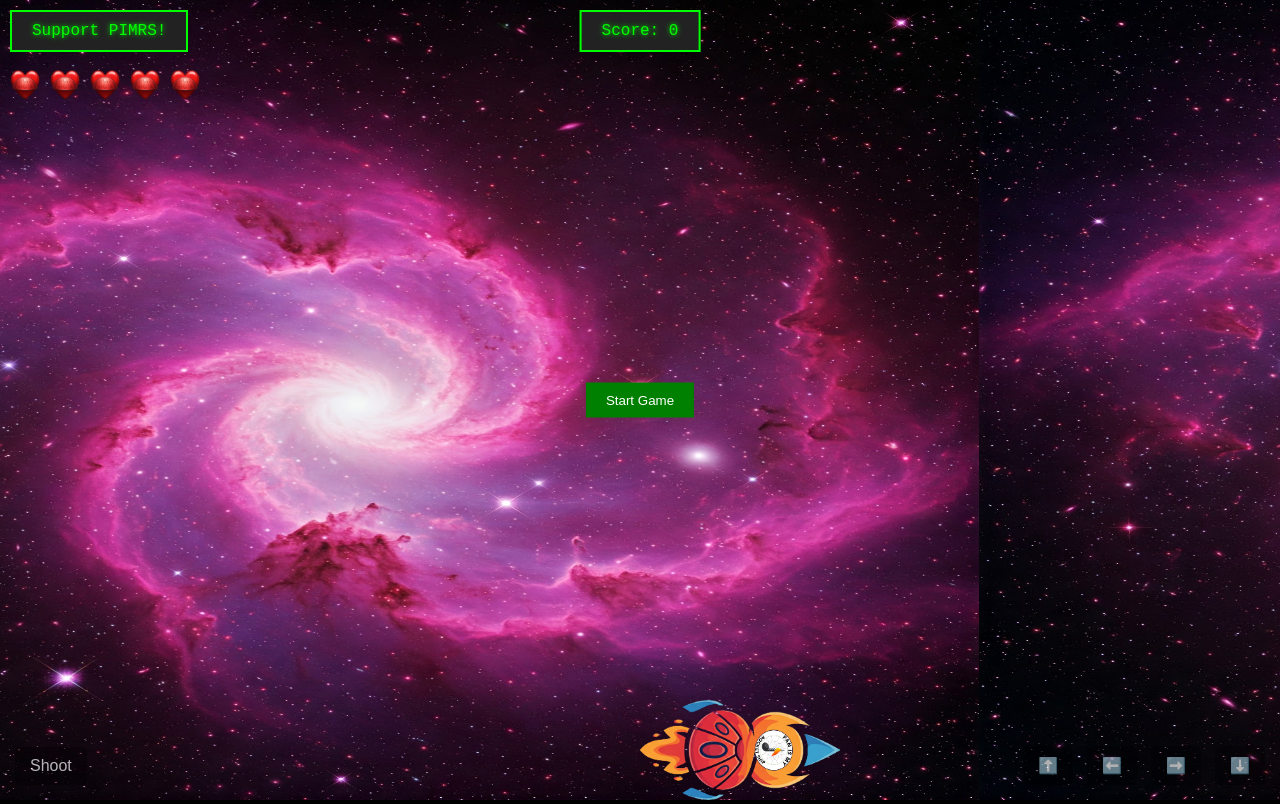
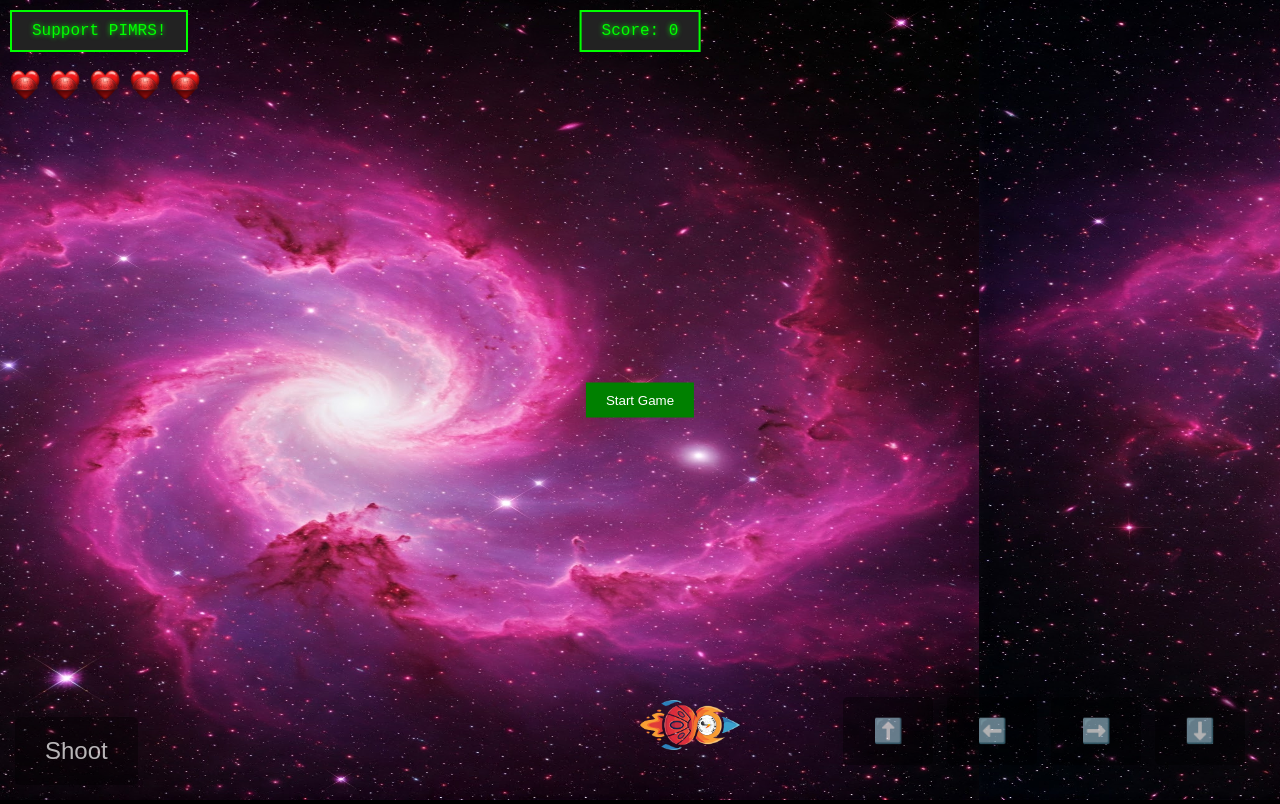
Before and after one commit to irwinwilliams/pan-is-my-rocket-ship, a plain HTML site: page index.html in a window 1280 px wide. Drawn offline with Linux system fonts and the light colour scheme.

Commit message:
Better controls

```diff
--- a/controls.js
+++ b/controls.js
@@ -72,13 +72,54 @@ function handleTouchStart(event) {
             rocket.velocityX += rocket.acceleration;
         }
     }
+    event.preventDefault(); // Prevent default touch behavior like scrolling
+
 }
 
 function handleTouchEnd(event) {
     // Reset vertical velocity when touch ends
-    rocket.velocityY = 0;
-    rocket.velocityX = 0;
+    //rocket.velocityY = 0;
+    //rocket.velocityX = 0;
 }
+
+// Add a new function to continuously update velocity based on active touches
+export function updateTouchVelocity() {
+    if (isTouchingUp) {
+      rocket.velocityY -= rocket.acceleration;
+    }
+    if (isTouchingDown) {
+      rocket.velocityY += rocket.acceleration;
+    }
+    if (isTouchingLeft) {
+      rocket.velocityX -= rocket.acceleration;
+    }
+    if (isTouchingRight) {
+      rocket.velocityX += rocket.acceleration;
+    }
+  }
+
+  // Add variables to track active touches
+  let isTouchingUp = false;
+  let isTouchingDown = false;
+  let isTouchingLeft = false;
+  let isTouchingRight = false;
+
+  // Update the touch event handlers to set these variables
+  const upButton = document.getElementById('up-button');
+  upButton.addEventListener('touchstart', () => isTouchingUp = true);
+  upButton.addEventListener('touchend', () => isTouchingUp = false);
+
+  const downButton = document.getElementById('down-button');
+  downButton.addEventListener('touchstart', () => isTouchingDown = true);
+  downButton.addEventListener('touchend', () => isTouchingDown = false);
+
+  const leftButton = document.getElementById('left-button');
+  leftButton.addEventListener('touchstart', () => isTouchingLeft = true);
+  leftButton.addEventListener('touchend', () => isTouchingLeft = false);
+
+  const rightButton = document.getElementById('right-button');
+  rightButton.addEventListener('touchstart', () => isTouchingRight = true);
+  rightButton.addEventListener('touchend', () => isTouchingRight = false);
 
 function handleMovement(rocket, keys) {
     if (keys['ArrowRight'] || keys['d']) rocket.velocityX += rocket.acceleration;
--- a/game.js
+++ b/game.js
@@ -1,6 +1,6 @@
 import { setupCanvas, drawBackground } from './background.js';
 import { rocket, updateRocket, drawRocket } from './rocket.js';
-import { setupControls } from './controls.js';
+import { setupControls, updateTouchVelocity } from './controls.js';
 import { updateEntities, drawEntities, entities} from './entities/entities.js'; // Import entities
 import { gameOver, lives, score } from './entities/gameVariables.js';
 let canvas, ctx;
@@ -36,6 +36,7 @@ function draw() {
 
 function gameLoop() {
     update();
+    updateTouchVelocity(); // *** Add this line ***
     draw();
     requestAnimationFrame(gameLoop);
 }
--- a/index.html
+++ b/index.html
@@ -66,8 +66,7 @@
             left: 10px;
         }
 
-        /* New styles for mobile */
-    @media (orientation: portrait) {
+        @media (orientation: portrait) and (max-width: 768px) {
             body {
                 /* Display the message to rotate the device */
                 display: flex;
@@ -81,6 +80,21 @@
 
             canvas {
                 display: none;
+            }
+
+            #rotate-message {
+                display: flex; /* Use flexbox for the message container */
+                flex-direction: column; /* Align items vertically */
+                align-items: center; /* Center the image and text horizontally */
+                height: 100%;
+                padding-top:50%;
+            }
+        }
+
+        @media (orientation: landscape) or (min-width: 768px) {
+            #rotate-message {
+                display: none;
+                /* Hide the rotate message */
             }
         }
 
@@ -115,6 +129,19 @@
             touch-action: manipulation;
             /* Prevent default touch behavior */
         }
+
+        .right-controls {
+            /*... other styles... */
+            /* Increase the size of the button container */
+            padding: 20px;
+        }
+
+        .control-button {
+            /*... other styles... */
+            /* Increase the size of the buttons themselves */
+            padding: 20px 30px;
+            font-size: 24px;
+        }
     </style>
 </head>
 
@@ -134,6 +161,10 @@
         <button class="control-button" id="down-button">⬇️</button>
     </div>
 
+    <div id="rotate-message">
+        <p>Please rotate your device to landscape mode.</p>
+    </div>
+
     <script src="game.js" type="module"></script>
 </body>
 
--- a/rocket.js
+++ b/rocket.js
@@ -1,8 +1,8 @@
 export let rocket = {
     x: window.innerWidth / 2,
     y: window.innerHeight - 100,
-    width: 200,
-    height: 100,
+    width: 100,
+    height: 50,
     velocityX: 0,
     velocityY: 0,
     acceleration: 8.95,
```
Lines whose indentation alone changed are shown as unchanged.
